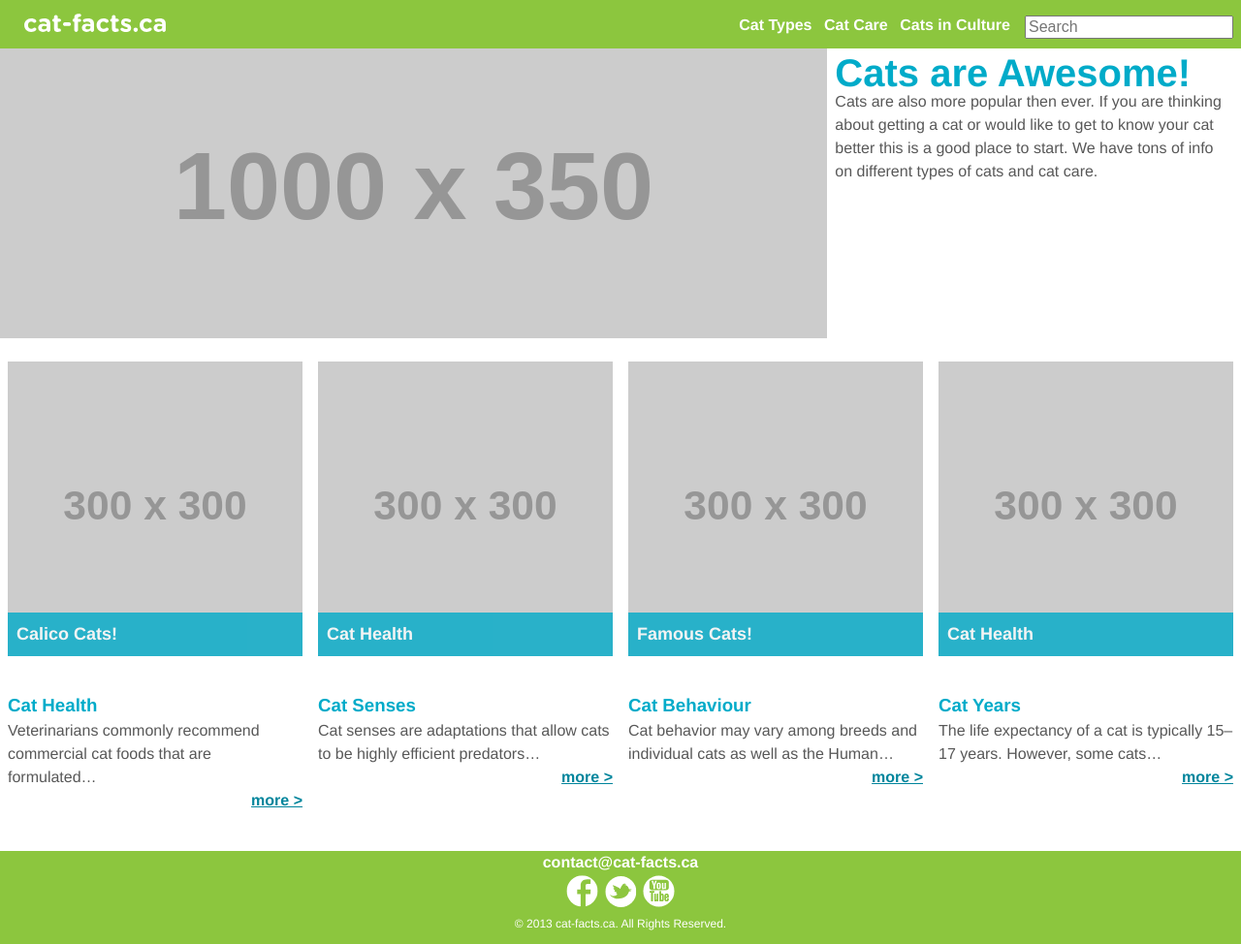
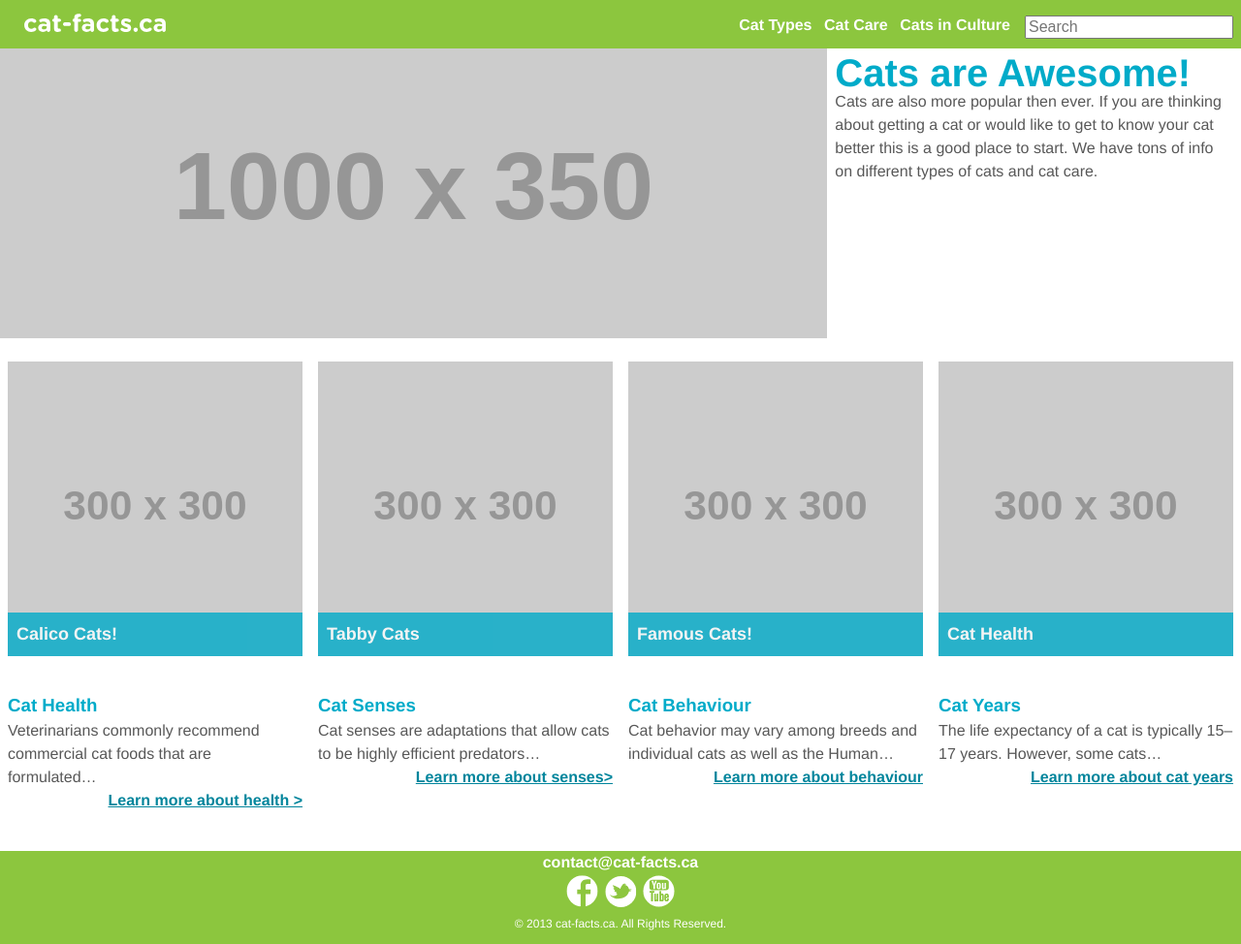
Before and after one commit to williamshaw/large-data-website, a Jekyll site: the page built from index.html, in a window 1280 px wide. Shown: the whole page at 97% size. Built offline with Jekyll 4.4.1, drawn with Linux system fonts in a browser that asks for light colours; Markdown is read by kramdown in place of the engine named in the settings.

Commit message:
Updated Index

```diff
--- a/index.html
+++ b/index.html
@@ -27,11 +28,11 @@ layout: default
     </div>
 
 	 <div class="unit unit-s-hidden unit-m-hidden unit-l-1-4">
-    <a href="#">
+    <a href="{{site.baseurl}}/tabby-cats.html">
   	   <div class="unit-spacer">
           <img src="http://placehold.it/300x300" class="flex-img" alt="">
   		    <div class="bucket-headline">
-  				  <h2>Cat Health</h2>
+  				  <h2>Tabby Cats</h2>
   			   </div>
   		  </div>
     </a>
@@ -64,28 +65,28 @@ layout: default
     <div class="unit unit-s-1 unit-m-1-2 unit-l-1-4">
        <div class="unit-spacer">
           <h3>Cat Health</h3>
-          <p>Veterinarians commonly recommend commercial cat foods that are formulated…<a href="#" class="more">more ></a></p>
+          <p>Veterinarians commonly recommend commercial cat foods that are formulated…<a href="#" class="more">Learn more about health ></a></p>
       </div>
     </div>
 
     <div class="unit unit-s-1 unit-m-1-2 unit-l-1-4">
        <div class="unit-spacer">
           <h3>Cat Senses</h3>
-          <p>Cat senses are adaptations that allow cats to be highly efficient predators…<a href="#" class="more">more ></a></p>
+          <p>Cat senses are adaptations that allow cats to be highly efficient predators…<a href="#" class="more">Learn more about senses></a></p>
       </div>
     </div>
 
     <div class="unit unit-s-1 unit-m-1-2 unit-l-1-4">
        <div class="unit-spacer">
           <h3>Cat Behaviour</h3>
-          <p>Cat behavior may vary among breeds and individual cats as well as the Human…<a href="#" class="more">more ></a></p>
+          <p>Cat behavior may vary among breeds and individual cats as well as the Human…<a href="#" class="more">Learn more about behaviour</a></p>
       </div>
     </div>
 
     <div class="unit unit-s-1 unit-m-1-2 unit-l-1-4">
        <div class="unit-spacer">
           <h3>Cat Years</h3>
-          <p>The life expectancy of a cat is typically 15–17 years. However, some cats…<a href="#" class="more">more ></a></p>
+          <p>The life expectancy of a cat is typically 15–17 years. However, some cats…<a href="#" class="more">Learn more about cat years</a></p>
       </div>
     </div>
   </div>
```
Also changed, not shown: other parts of index.html (+1 -0 lines).
